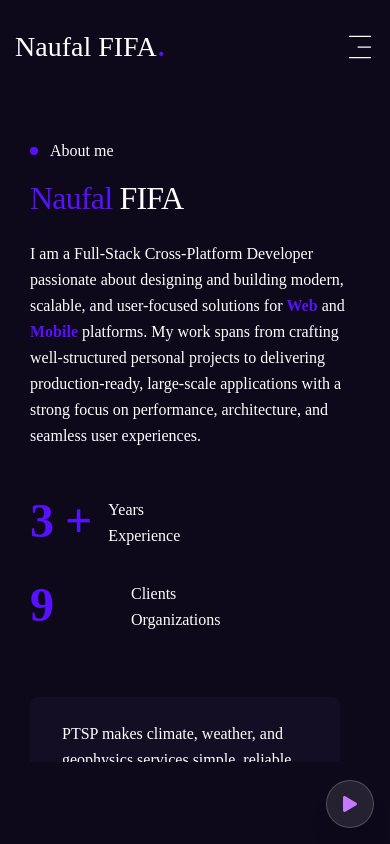
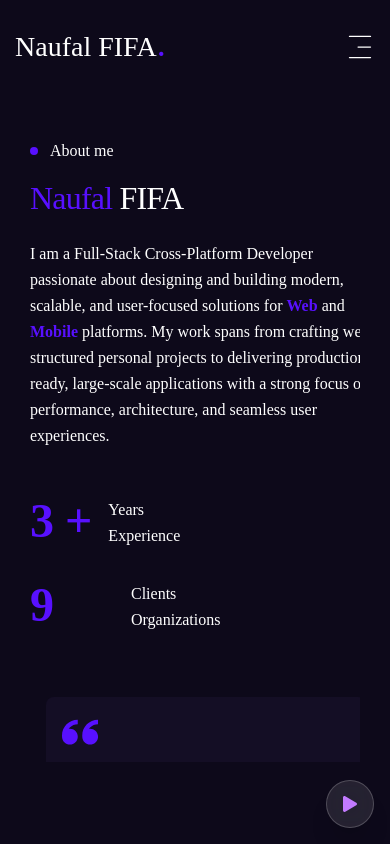
Before and after one commit to fifovalle/NAUFAL-FIFA, a Next.js app: page /about in a window 390 px wide. Built offline with nearby package versions, Linux system fonts and the light colour scheme; a web font is replaced by a local one.

Commit message:
fix: responsive

```diff
--- a/components/Testimonial.tsx
+++ b/components/Testimonial.tsx
@@ -13,27 +13,48 @@
   const [isDragging, setIsDragging] = useState(false);
 
   return (
+    <div className="w-full px-4 md:px-0">
       <Swiper
         loop={false}
         modules={[Autoplay]}
         autoplay={{ delay: 5000, disableOnInteraction: false }}
-      className="w-full max-w-77.5 md:max-w-130 bg-secondary rounded-lg"
+        className="w-full max-w-[320px] sm:max-w-100 md:max-w-130 lg:max-w-150 xl:max-w-155 bg-secondary rounded-lg mx-auto"
         onSlideChangeTransitionStart={() => setIsDragging(false)}
+        spaceBetween={20}
+        slidesPerView={1}
+        breakpoints={{
+          640: {
+            slidesPerView: 1,
+            spaceBetween: 20,
+          },
+          768: {
+            slidesPerView: 1,
+            spaceBetween: 30,
+          },
+          1024: {
+            slidesPerView: 1,
+            spaceBetween: 30,
+          },
+        }}
       >
         {testimonial.map((person, index) => (
           <SwiperSlide key={index}>
             <div
-            className={`flex px-8 py-6 gap-8 ${
+              className={`flex flex-col sm:flex-row px-4 sm:px-6 md:px-8 py-4 sm:py-6 gap-4 sm:gap-6 md:gap-8 ${
                 isDragging ? "cursor-grabbing" : "cursor-grab"
               }`}
               onMouseDown={() => setIsDragging(true)}
               onMouseUp={() => setIsDragging(false)}
               onMouseLeave={() => setIsDragging(false)}
+              onTouchStart={() => setIsDragging(true)}
+              onTouchEnd={() => setIsDragging(false)}
             >
-            <ImQuotesLeft className="hidden xl:flex text-8xl text-accent" />
-            <div className="flex flex-col gap-2">
-              <p>{person.message}</p>
-              <p className="self-end text-accent font-semibold">
+              <ImQuotesLeft className="text-4xl sm:text-5xl md:text-6xl lg:text-7xl xl:text-8xl text-accent shrink-0" />
+              <div className="flex flex-col gap-2 sm:gap-3 min-w-0">
+                <p className="text-sm sm:text-base md:text-lg leading-relaxed">
+                  {person.message}
+                </p>
+                <p className="self-end text-accent font-semibold text-sm sm:text-base">
                   {person.name}
                 </p>
               </div>
@@ -41,6 +62,7 @@
           </SwiperSlide>
         ))}
       </Swiper>
+    </div>
   );
 };
 
--- a/constants/socials.ts
+++ b/constants/socials.ts
@@ -1,6 +1,7 @@
 import {
   BiLogoGithub,
   BiLogoYoutube,
+  BiLogoTiktok,
   BiLogoLinkedin,
   BiLogoWhatsapp,
   BiLogoInstagramAlt,
@@ -18,5 +19,5 @@
     icon: BiLogoInstagramAlt,
     link: "https://www.instagram.com/fif_ovalle/",
   },
-    { icon: BiLogoYoutube, link: "https://www.youtube.com/@zonadeveloper" },
+  { icon: BiLogoTiktok, link: "https://www.tiktok.com/@fif_ovalle" },
 ];
--- a/constants/testimonial.ts
+++ b/constants/testimonial.ts
@@ -1,4 +1,14 @@
 export const testimonial = [
+  {
+    name: "Detalia Nurutami, S.Tr",
+    message:
+      "Atmos is a refreshingly modern and unconventional try-out platform with exceptional design.",
+  },
+  {
+    name: "Zahran Aslam Rizqullah, S.Tr.Inst",
+    message:
+      "Atmos combines modern design with an innovative approach to create a truly exceptional try-out platform.",
+  },
   {
     name: "Kiki Dwi Jayati, S.Pd., M.Pd.",
     message:
```
Also changed, not shown: 1 other file (tests, documents, lock files or other folders). Lines whose indentation alone changed are shown as unchanged.
